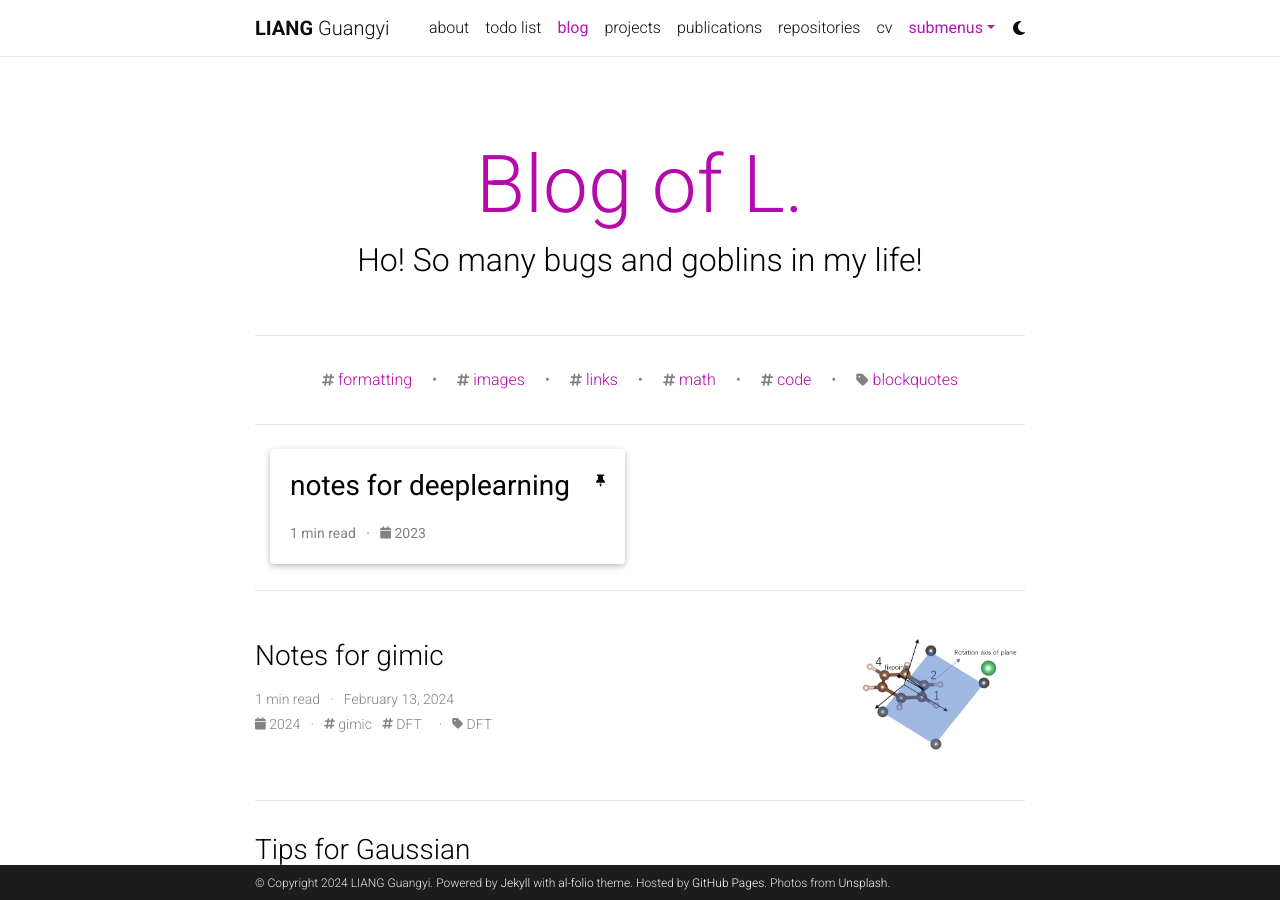
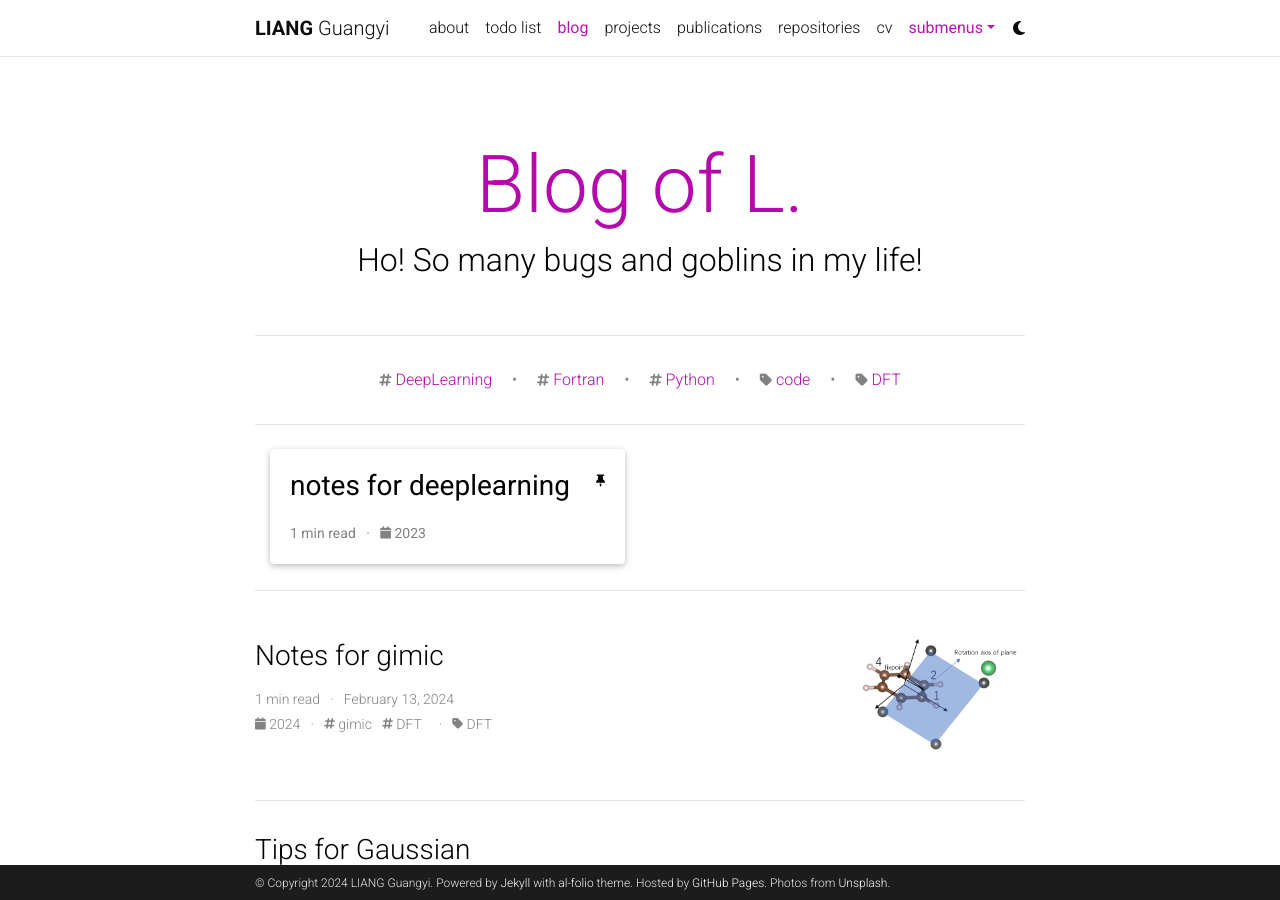
Before and after one commit to liangguangyii/liangguangyii.github.io, a Jekyll site: the page built from _pages/blog.md, in a window 1280 px wide and 900 px high. Built offline with Jekyll 4.4.1, drawn with Linux system fonts in a browser that asks for light colours; the list of posts is cut into pages by our own code; comment, search, counter and statistics services are not loaded; a style sheet for code colours, icons or effects is not loaded.

Commit message:
changed tags and category

```diff
--- a/_config.yml
+++ b/_config.yml
@@ -265,8 +265,8 @@
     tag: '/blog/tag/:name/'
     category: '/blog/category/:name/'
 
-display_tags: ['formatting', 'images', 'links', 'math', 'code'] # these tags will be displayed on the front page of your blog
-display_categories: ['blockquotes'] # these categories will be displayed on the front page of your blog
+display_tags: ['DeepLearning', 'Fortran', 'Python'] # these tags will be displayed on the front page of your blog
+display_categories: ['code', 'DFT'] # these categories will be displayed on the front page of your blog
 
 # -----------------------------------------------------------------------------
 # Jekyll Scholar
```
Also changed, not shown: _posts/figure/benzene-plane-documentation.jpg (deleted), _posts/figure/gimic_plane1.png (deleted).
